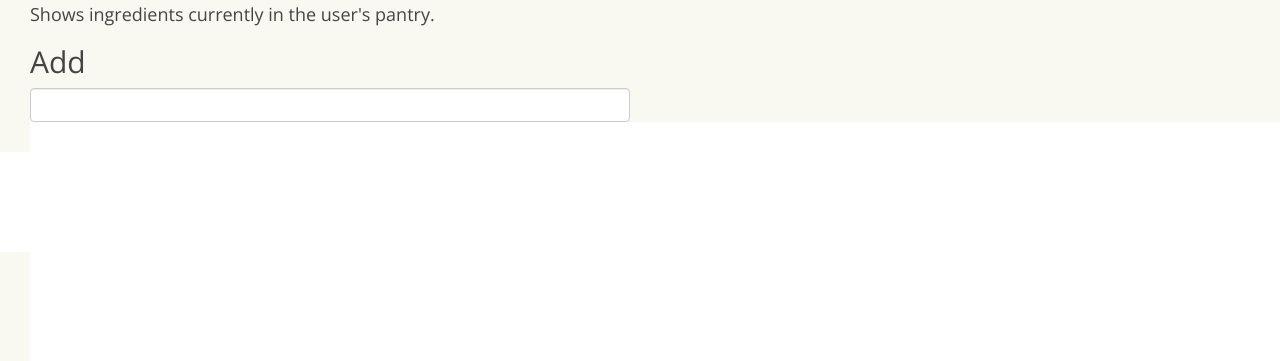
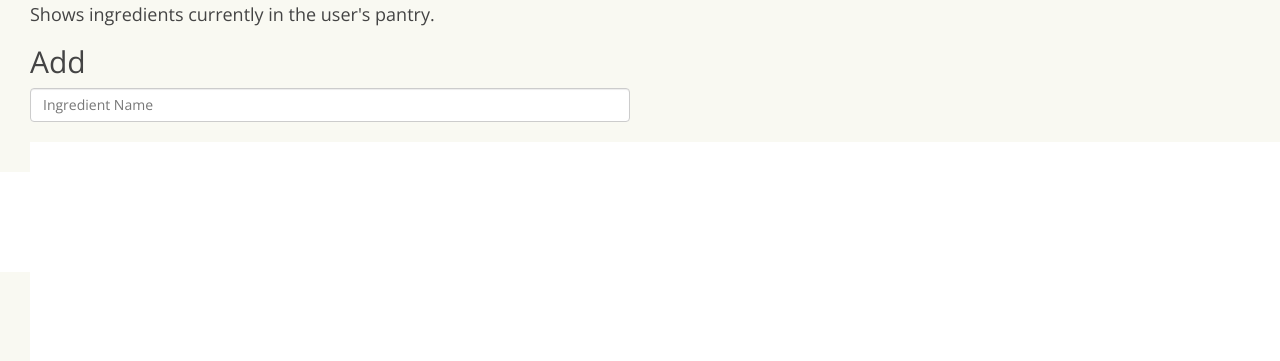
Before and after one commit to create/foodplan, a Django app: template templates/pantry.html in a window 1280 px wide. Shown: the part 184-545 px from the top of the page. Before the commit the page ends 306 px from the top, so only its background shows below. Run offline with Django 3.2, Linux system fonts and the light colour scheme; the template is opened without the code that fills it, so the values that code supplies are empty; parts of the project's set-up code (start-up, migrations or seed data) failed here and were passed over; some libraries are stand-ins or nearby versions.

Commit message:
Pantry updates

```diff
--- a/templates/pantry.html
+++ b/templates/pantry.html
@@ -5,6 +5,9 @@
 .meal-card-factsheet {
     display: block;
     height: 100%;
+}
+form {
+    margin-bottom: 20px;
 }
 
 </style>
@@ -15,7 +18,7 @@
     <h2>Add</h2>
     <form action="add_ingredient">
         <input type="hidden" name="ingredient-id" class="ingredient-id">
-        <input type="text" class="form-control" name="search">
+        <input type="text" class="form-control" placeholder="Ingredient Name" name="search">
     </form>
     <div class="meal-card-factsheet">
         <table class="table table-hover">
@@ -23,8 +26,8 @@
                 {% for ingredient in ingredients %}
                     <tr class="{{ ingredient.name }}">
                         <td>
-                            <span class="description">{{ ingredient.description }}</span>
-                            <button style="float: right;" class="btn btn-danger"><span class="glyphicon glyphicon-remove"></span></button></table>
+                            <span class="description">{{ ingredient.description }} - {{ ingredient.carbohydrt_g }}g Carbs, {{ ingredient.protein_g }}g Protein, ...</span>
+                            <button style="float: right;" class="btn btn-danger"><span class="glyphicon glyphicon-remove"></span></button>
                         </td>
                     </tr>
                 {% endfor %}
```
